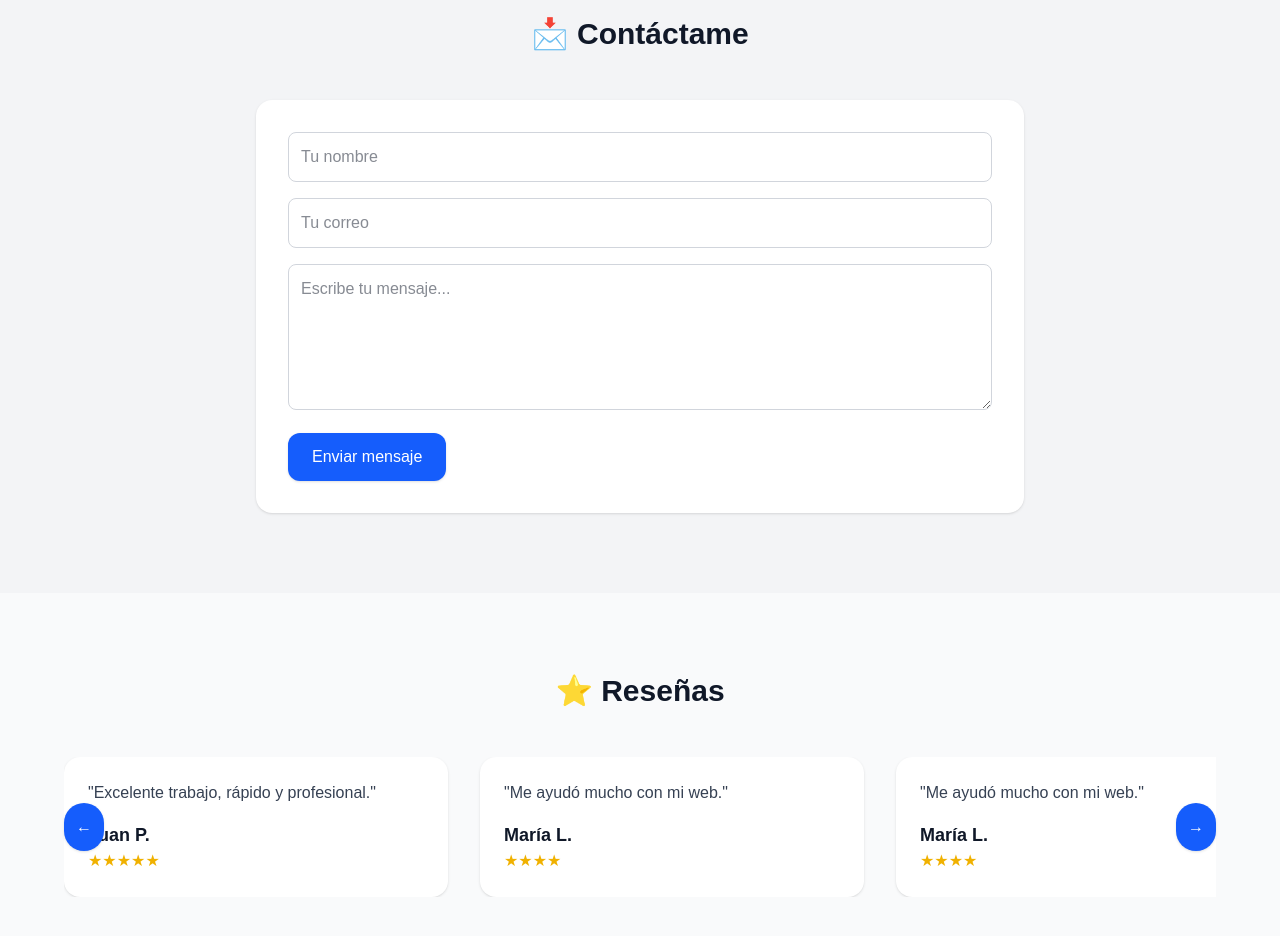
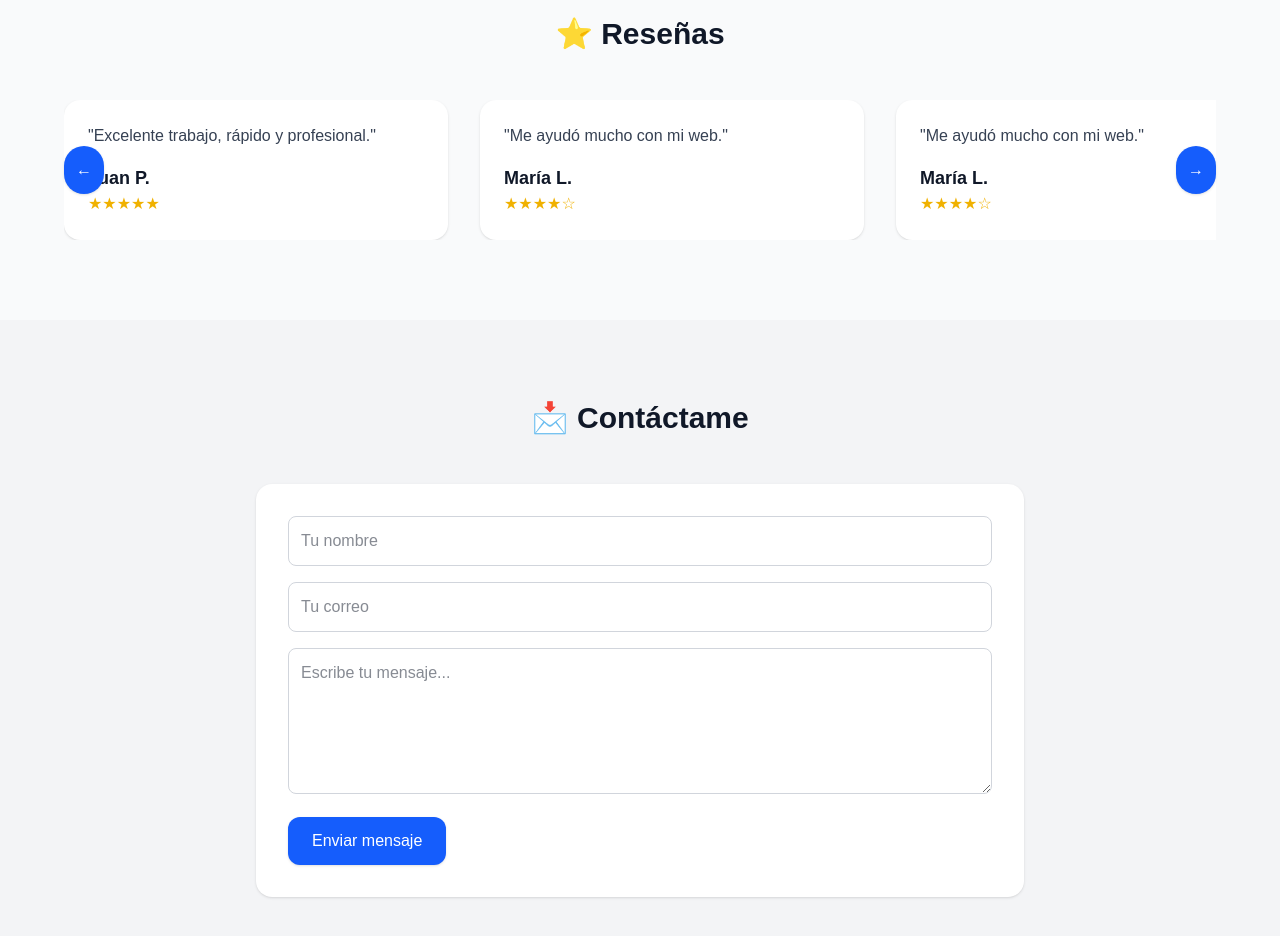
Before and after one commit to Eliud2005/BeeCode, a Next.js app: page / in a window 1280 px wide. Shown: the part 1260-2196 px from the top of the page. Built offline with nearby package versions, Linux system fonts and the light colour scheme.

Commit message:
Agregue carrousel que se mueve con reseñas ficticias primero

```diff
--- a/src/app/page.tsx
+++ b/src/app/page.tsx
@@ -2,25 +2,30 @@
 import Image from "next/image";
 import Link from "next/link";
 import { useState } from "react";
-import { proyectos,resenas } from "./proyectos/data"; // 🔹 importa los datos
+import { proyectos, resenas } from "./proyectos/data"; // 🔹 importa los datos
 
-// Función para crear slugs automáticamente
 const crearSlug = (title: string) =>
-  title
-    .toLowerCase()
+  title.toLowerCase()
     .normalize("NFD")
     .replace(/[\u0300-\u036f]/g, "")
     .replace(/\s+/g, "-")
     .replace(/[^\w-]+/g, "");
 
 export default function Home() {
-  const [index, setIndex] = useState(0);
+  const [index, setIndex] = useState(0);          // Proyectos
+  const [resenaIndex, setResenaIndex] = useState(0); // Reseñas
 
+  // Funciones para proyectos
   const prev = () => setIndex(i => (i <= 0 ? Math.max(0, proyectos.length - 3) : i - 1));
   const next = () => setIndex(i => (i >= proyectos.length - 3 ? 0 : i + 1));
 
+  // Funciones para reseñas
+  const prevResena = () => setResenaIndex(i => (i <= 0 ? Math.max(0, resenas.length - 3) : i - 1));
+  const nextResena = () => setResenaIndex(i => (i >= resenas.length - 3 ? 0 : i + 1));
+
   return (
     <>
+      {/* Header */}
       <header className="fixed top-0 left-0 w-full bg-white/80 backdrop-blur-md shadow z-50">
         <nav className="max-w-6xl mx-auto flex items-center justify-between py-4 px-6">
           <a href="#" className="text-xl font-bold text-blue-600">BeeCode</a>
@@ -32,6 +37,7 @@ export default function Home() {
         </nav>
       </header>
 
+      {/* Inicio */}
       <main className="min-h-screen bg-gradient-to-b from-gray-50 to-blue-50 text-gray-900 pt-24">
         <section id="inicio" className="flex flex-col items-center justify-center text-center py-32 px-6">
           <Image
@@ -41,7 +47,6 @@ export default function Home() {
             height={160}
             className="rounded-full shadow-lg mb-6"
           />
-
           <h1 className="text-4xl md:text-5xl font-bold mb-4">
             Hola, soy <span className="text-blue-600">Eliud</span> 👋
           </h1>
@@ -54,6 +59,7 @@ export default function Home() {
           </div>
         </section>
 
+        {/* Carrusel de Proyectos */}
         <section id="proyectos" className="py-20 px-6 bg-white">
           <h2 className="text-3xl font-bold text-center mb-12">🚀 Mis proyectos</h2>
           <div className="relative max-w-6xl mx-auto">
@@ -67,14 +73,31 @@ export default function Home() {
                     <h3 className="font-semibold text-xl mb-2">{p.title}</h3>
                     <p className="text-gray-600 mb-4">{p.desc}</p>
                     {p.url ? (
-                      <a href={p.url} target="_blank" rel="noopener noreferrer" className="text-blue-600 font-medium hover:underline">
-                        Ver proyecto →
-                      </a>
+                      <a href={p.url} target="_blank" rel="noopener noreferrer" className="text-blue-600 font-medium hover:underline">Ver proyecto →</a>
                     ) : (
-                      <Link href={`/proyectos/${crearSlug(p.title)}`} className="text-blue-600 font-medium hover:underline">
-                        Ver más →
-                      </Link>
+                      <Link href={`/proyectos/${crearSlug(p.title)}`} className="text-blue-600 font-medium hover:underline">Ver más →</Link>
                     )}
+                  </div>
+                ))}
+              </div>
+            </div>
+          </div>
+        </section>
+
+        {/* Carrusel de Reseñas */}
+        <section id="reseñas" className="py-20 px-6 bg-gray-50">
+          <h2 className="text-3xl font-bold text-center mb-12">⭐ Reseñas</h2>
+          <div className="relative max-w-6xl mx-auto">
+            <button onClick={prevResena} className="absolute left-0 top-1/2 transform -translate-y-1/2 bg-blue-600 text-white p-3 rounded-full shadow hover:bg-blue-700 transition z-10">&#8592;</button>
+            <button onClick={nextResena} className="absolute right-0 top-1/2 transform -translate-y-1/2 bg-blue-600 text-white p-3 rounded-full shadow hover:bg-blue-700 transition z-10">&#8594;</button>
+
+            <div className="overflow-hidden">
+              <div className="flex transition-transform duration-500 gap-8" style={{ transform: `translateX(-${(resenaIndex * 100) / 3}%)` }}>
+                {resenas.map((r, i) => (
+                  <div key={i} className="flex-none w-1/3 min-w-0 bg-white p-6 rounded-2xl shadow hover:shadow-lg transition">
+                    <p className="text-gray-700 mb-4">"{r.mensaje}"</p>
+                    <h3 className="font-semibold text-lg">{r.nombre}</h3>
+                    <span className="text-yellow-500">{"★".repeat(r.estrellas)}{"☆".repeat(5-r.estrellas)}</span>
                   </div>
                 ))}
               </div>
@@ -86,75 +109,21 @@ export default function Home() {
         <section id="contacto" className="py-20 px-6 bg-gray-100">
           <h2 className="text-3xl font-bold text-center mb-12">📩 Contáctame</h2>
           <form
-    action="https://formspree.io/f/mzzjdypv" // tu endpoint de Formspree
+            action="https://formspree.io/f/mzzjdypv"
             method="POST"
             className="max-w-3xl mx-auto bg-white p-8 rounded-2xl shadow space-y-4"
           >
-    <input
-      type="text"
-      name="name"
-      placeholder="Tu nombre"
-      className="w-full border border-gray-300 p-3 rounded-lg"
-      required
-    />
-    <input
-      type="email"
-      name="email"
-      placeholder="Tu correo"
-      className="w-full border border-gray-300 p-3 rounded-lg"
-      required
-    />
-    <textarea
-      name="message"
-      placeholder="Escribe tu mensaje..."
-      rows={5}
-      className="w-full border border-gray-300 p-3 rounded-lg"
-      required
-    ></textarea>
-    <button
-      type="submit"
-      className="bg-blue-600 text-white px-6 py-3 rounded-xl shadow hover:bg-blue-700 transition"
-    >
-      Enviar mensaje
-    </button>
+            <input type="text" name="name" placeholder="Tu nombre" className="w-full border border-gray-300 p-3 rounded-lg" required />
+            <input type="email" name="email" placeholder="Tu correo" className="w-full border border-gray-300 p-3 rounded-lg" required />
+            <textarea name="message" placeholder="Escribe tu mensaje..." rows={5} className="w-full border border-gray-300 p-3 rounded-lg" required></textarea>
+            <button type="submit" className="bg-blue-600 text-white px-6 py-3 rounded-xl shadow hover:bg-blue-700 transition">Enviar mensaje</button>
           </form>
-  <a
-  href="https://wa.me/529513180462" // +52 para México + 9511234567
-  target="_blank"
-  rel="noopener noreferrer"
-  className="fixed bottom-6 right-6 bg-green-500 text-white p-4 rounded-full shadow-lg hover:bg-green-600 transition z-50"
->
-  <svg
-    xmlns="http://www.w3.org/2000/svg"
-    fill="currentColor"
-    viewBox="0 0 24 24"
-    className="w-6 h-6"
-  >
+          <a href="https://wa.me/529513180462" target="_blank" rel="noopener noreferrer"
+             className="fixed bottom-6 right-6 bg-green-500 text-white p-4 rounded-full shadow-lg hover:bg-green-600 transition z-50">
+            <svg xmlns="http://www.w3.org/2000/svg" fill="currentColor" viewBox="0 0 24 24" className="w-6 h-6">
               <path d="M20.52 3.48A11.93 11.93 0 0 0 12 .5C5.65.5.5 5.65.5 12c0 2.12.56 4.09 1.54 5.8L.5 23l5.85-1.57A11.94 11.94 0 0 0 12 23c6.35 0 11.5-5.15 11.5-11.5 0-3.07-1.2-5.87-3.48-7.52zm-8.52 16c-1.82 0-3.62-.49-5.18-1.41l-.37-.22-3.47.93.93-3.37-.24-.36A9.46 9.46 0 0 1 2.5 12c0-5.24 4.26-9.5 9.5-9.5 2.54 0 4.92.99 6.7 2.78A9.44 9.44 0 0 1 21.5 12c0 5.24-4.26 9.5-9.5 9.5zm5.04-7.53c-.28-.14-1.65-.81-1.9-.9-.25-.1-.43-.14-.61.14-.18.28-.7.9-.86 1.08-.16.18-.31.2-.59.07-.28-.14-1.17-.43-2.23-1.38-.82-.73-1.37-1.63-1.53-1.91-.16-.28-.02-.43.12-.57.12-.12.28-.31.42-.46.14-.16.18-.28.28-.46.1-.18.05-.34-.03-.48-.08-.14-.61-1.48-.84-2.03-.22-.53-.45-.46-.61-.46-.16 0-.35-.02-.54-.02s-.48.07-.73.34c-.25.28-.95.93-.95 2.27s.97 2.63 1.11 2.81c.14.18 1.92 2.93 4.65 4.11.65.28 1.15.45 1.54.58.65.21 1.24.18 1.71.11.52-.08 1.65-.67 1.88-1.32.22-.64.22-1.19.16-1.32-.07-.13-.25-.21-.53-.35z"/>
             </svg>
           </a>
-
-</section>
-<section id="reseñas" className="py-20 px-6 bg-gray-50">
-  <h2 className="text-3xl font-bold text-center mb-12">⭐ Reseñas</h2>
-  <div className="relative max-w-6xl mx-auto">
-    {/* Flechas */}
-    <button className="absolute left-0 top-1/2 transform -translate-y-1/2 bg-blue-600 text-white p-3 rounded-full shadow hover:bg-blue-700 transition z-10">&#8592;</button>
-    <button className="absolute right-0 top-1/2 transform -translate-y-1/2 bg-blue-600 text-white p-3 rounded-full shadow hover:bg-blue-700 transition z-10">&#8594;</button>
-
-    {/* Carrusel */}
-    <div className="overflow-hidden">
-      <div className="flex transition-transform duration-500 gap-8">
-        {resenas.map((r, i) => (
-          <div key={i} className="flex-none w-1/3 min-w-0 bg-white p-6 rounded-2xl shadow hover:shadow-lg transition">
-            <p className="text-gray-700 mb-4">"{r.mensaje}"</p>
-            <h3 className="font-semibold text-lg">{r.nombre}</h3>
-            <span className="text-yellow-500">{"★".repeat(r.estrellas)}</span>
-          </div>
-        ))}
-      </div>
-    </div>
-  </div>
         </section>
 
       </main>
```
Lines whose indentation alone changed are shown as unchanged.
